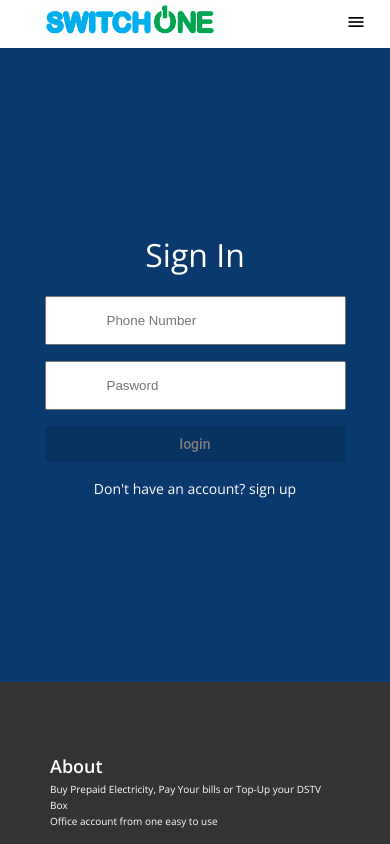
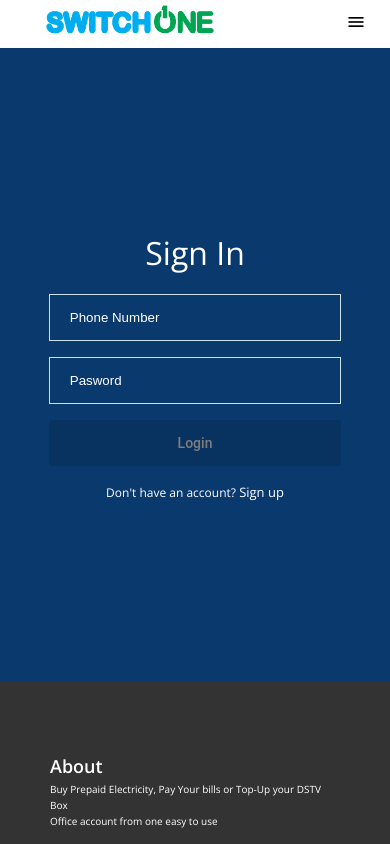
Before and after one commit to faridullah1/switchOne, an Angular app: page /login in a window 390 px wide. Shown: the top 844 px of the page. Built offline with nearby package versions, Linux system fonts and the light colour scheme.

Commit message:
login responsive

```diff
--- a/src/app/components/login/login.component.html
+++ b/src/app/components/login/login.component.html
@@ -5,11 +5,11 @@
 		<input class="form-control" placeholder="Phone Number" formControlName="phoneNumber">
 		<input type="password" class="form-control" placeholder="Pasword" formControlName="password">
 
-		<button class="btn" mat-raised-button color="primary" [disabled]="theForm.invalid" (click)="onLogin()">login</button>
+		<button class="btn" mat-raised-button color="primary" [disabled]="theForm.invalid" (click)="onLogin()">Login</button>
 
 		<p>
 			Don't have an account?
-			<span routerLink="/register" class="link">sign up</span>
+			<span routerLink="/register" class="link">Sign up</span>
 		</p>
 	</form>
 </div>
--- a/src/app/components/login/login.component.scss
+++ b/src/app/components/login/login.component.scss
@@ -11,9 +11,34 @@
         justify-content: center;
         flex-direction: column;
         gap: 1.6rem;
+		width: 20%;
+
+		@media screen and (max-width: 1200px) {
+			width: 30%;
+		}
+
+		@media screen and (max-width: 800px) {
+			width: 40%;
+		}
+
+		@media screen and (max-width: 600px) {
+			width: 60%;
+		}
+
+		@media screen and (max-width: 400px) {
+			width: 75%;
+		}
 
         input {
-            padding: 1.5rem 6rem;
+            padding: 1.5rem 2rem;
+			background: none;
+			outline: none;
+			color: #fff;
+			border: 1px solid #cbe2ea;
+
+			&::placeholder {
+				color: #fff;
+			}
         }
 
         h2 {
@@ -24,7 +49,7 @@
         }
 
         p {
-            font-size: 1.4rem;
+            font-size: 1.2rem;
             color: #fff;
             text-align: center;
             margin: 0;
@@ -32,6 +57,7 @@
     }
 
 	.link {
+		font-size: 1.3rem;
 		cursor: pointer;
 
 		&:hover {
@@ -40,6 +66,8 @@
 	}
 
 	.btn {
+		padding: .5rem 0;
+
 		&:disabled {
 			color: #7e7e7e !important;
 		}
--- a/src/app/components/register/register.component.scss
+++ b/src/app/components/register/register.component.scss
@@ -9,6 +9,14 @@
 	.stepper {
 		width: 50%;
 		height: 100%;
+
+		@media only screen and (max-width: 1280px) {
+			width: 65%;
+		}
+
+		@media only screen and (max-width: 1100px) {
+			width: 75%;
+		}
 	}
 
 	.form {
```
